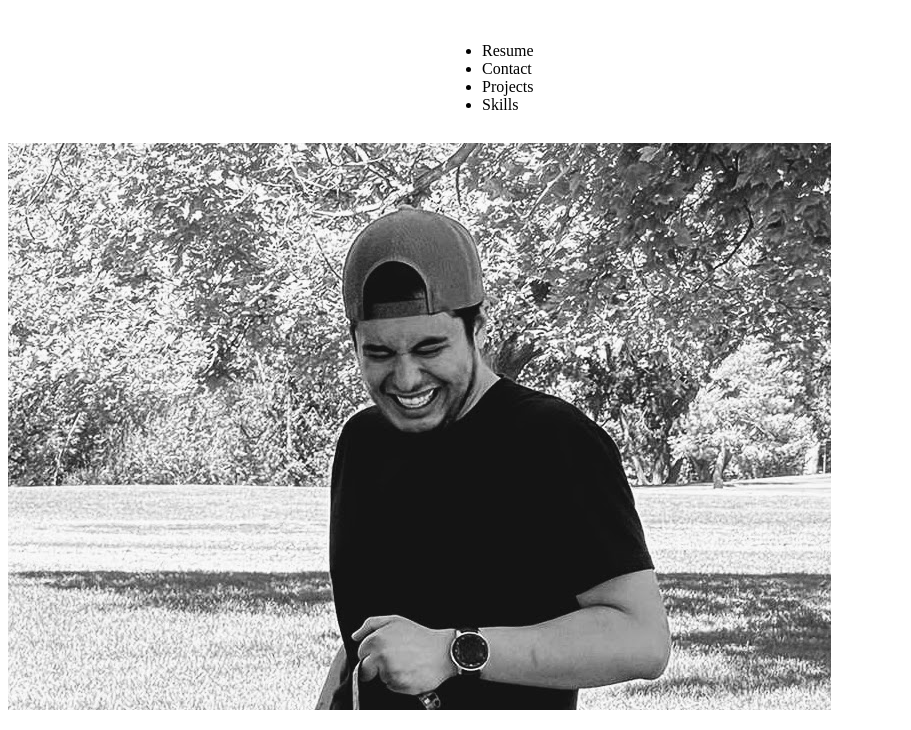
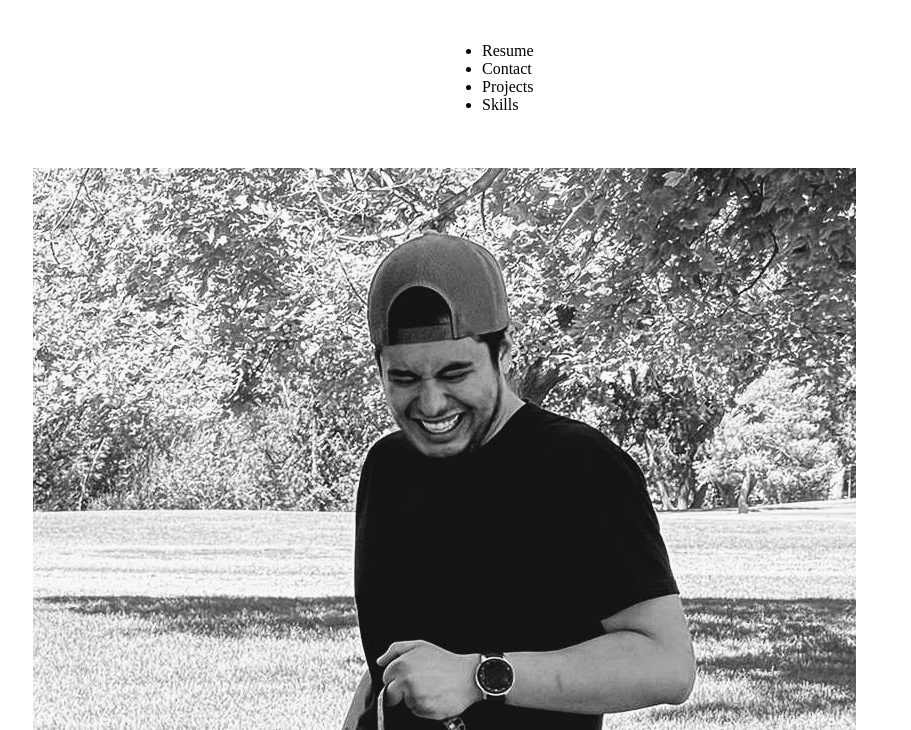
Before and after one commit to Aviles3/UX_UI_HW_17, a plain HTML site: page index.html in a window 1280 px wide. Shown: the part 64-794 px from the top of the page, without its empty margins (0-911 px from the left). Drawn offline with Linux system fonts and the light colour scheme.

Commit message:
hero Image CSS

```diff
--- a/CSS/index.css
+++ b/CSS/index.css
@@ -15,3 +15,7 @@ ul {
     width: 50%;
     margin-left: auto;
 }
+.heroImg {
+    height: 600px;
+    padding: 25px;
+}
```
